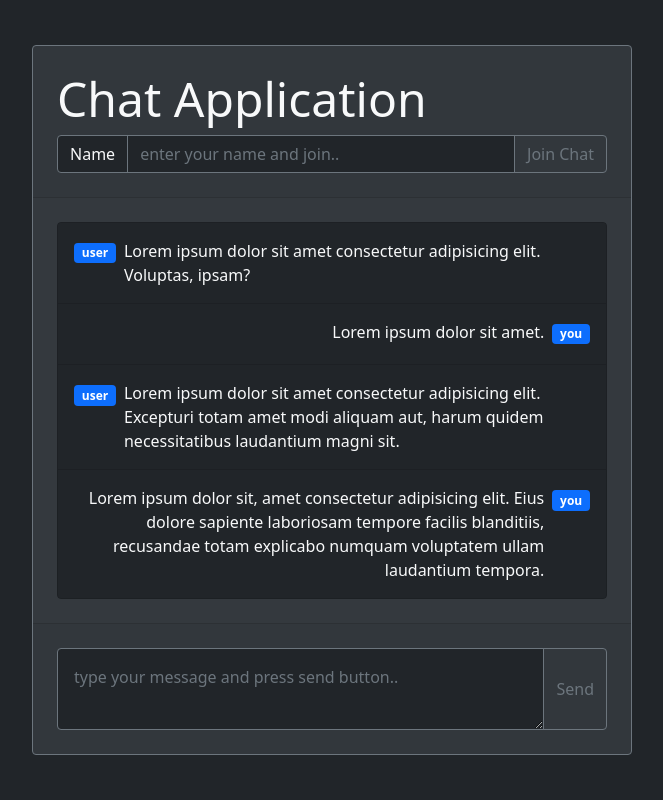
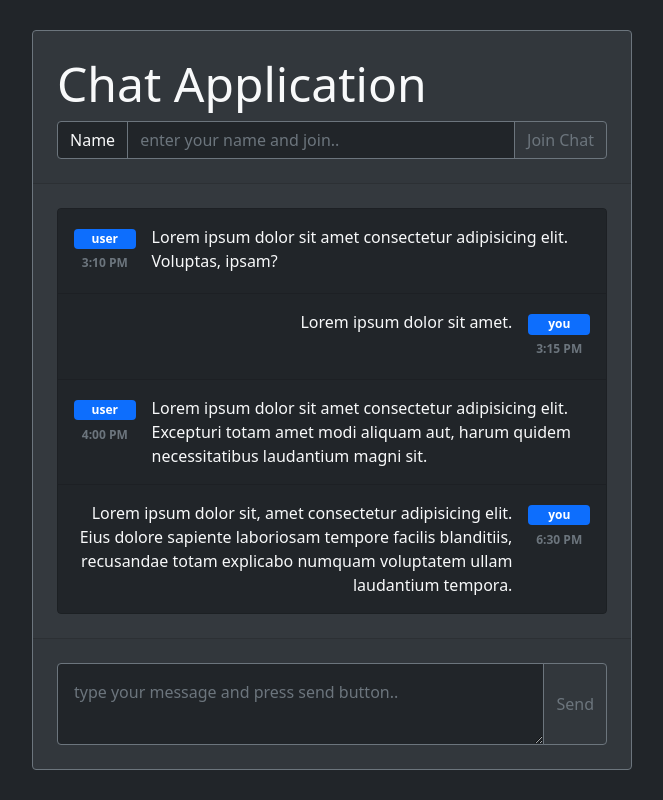
Before and after one commit to webceyhan/vite-chat-app, a Vue app: page / in a window 1280 px wide. Shown: the whole page, without its empty margins (308-971 px from the left). Built offline with nearby package versions, Linux system fonts and the light colour scheme.

Commit message:
timestamp placeholder added

```diff
--- a/src/App.vue
+++ b/src/App.vue
@@ -2,6 +2,7 @@
 // This starter template is using Vue 3 <script setup> SFCs
 // Check out https://v3.vuejs.org/api/sfc-script-setup.html#sfc-script-setup
 // import HelloWorld from './components/HelloWorld.vue'
+
 </script>
 
 <template>
@@ -29,24 +30,33 @@
       <ul class="list-group h-100 overflow-auto">
         <li class="list-group-item bg-dark text-light p-3">
           <div class="d-flex align-items-start justify-content-start">
-            <span class="badge bg-primary my-1">user</span>
+            <div class="d-flex flex-column my-1 me-3">
+              <span class="badge bg-primary mb-1">user</span>
+              <span class="badge text-muted text-nowrap">3:10 PM</span>
+            </div>
             <span
-              class="mx-2"
+              class="text-start"
             >Lorem ipsum dolor sit amet consectetur adipisicing elit. Voluptas, ipsam?</span>
           </div>
         </li>
 
         <li class="list-group-item bg-dark text-light p-3">
           <div class="d-flex align-items-start justify-content-end">
-            <span class="text-end mx-2">Lorem ipsum dolor sit amet.</span>
-            <span class="badge bg-primary my-1">you</span>
+            <span class="text-end">Lorem ipsum dolor sit amet.</span>
+            <div class="d-flex flex-column my-1 ms-3">
+              <span class="badge bg-primary mb-1">you</span>
+              <span class="badge text-muted text-nowrap">3:15 PM</span>
+            </div>
           </div>
         </li>
 
         <li class="list-group-item bg-dark text-light p-3">
           <div class="d-flex align-items-start justify-content-start">
-            <span class="badge bg-primary my-1">user</span>
-            <span class="mx-2">
+            <div class="d-flex flex-column my-1 me-3">
+              <span class="badge bg-primary mb-1">user</span>
+              <span class="badge text-muted text-nowrap">4:00 PM</span>
+            </div>
+            <span class="text-start">
               Lorem ipsum dolor sit amet consectetur adipisicing elit.
               Excepturi totam amet modi aliquam aut,
               harum quidem necessitatibus laudantium magni sit.
@@ -56,12 +66,15 @@
 
         <li class="list-group-item bg-dark text-light p-3">
           <div class="d-flex align-items-start justify-content-end">
-            <span class="text-end mx-2">
+            <span class="text-end ">
               Lorem ipsum dolor sit, amet consectetur adipisicing elit.
               Eius dolore sapiente laboriosam tempore facilis blanditiis,
               recusandae totam explicabo numquam voluptatem ullam laudantium tempora.
             </span>
-            <span class="badge bg-primary my-1">you</span>
+            <div class="d-flex flex-column my-1 ms-3">
+              <span class="badge bg-primary mb-1">you</span>
+              <span class="badge text-muted text-nowrap">6:30 PM</span>
+            </div>
           </div>
         </li>
       </ul>
```
